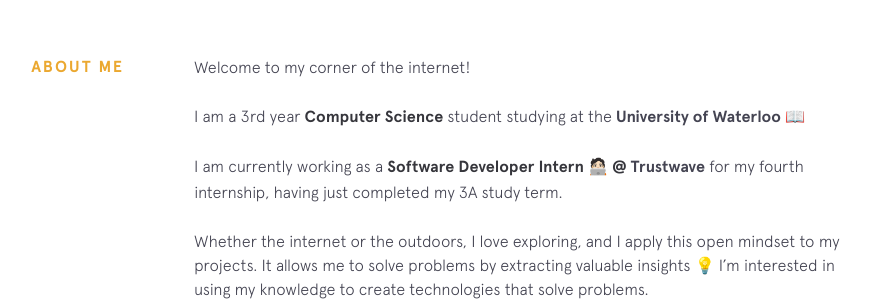
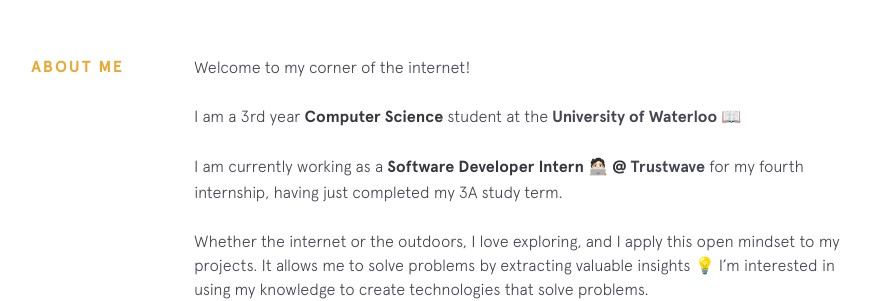
Before and after one commit to rohanxminocha/personal-website-v1, a Jekyll site: the page built from index.html, in a window 1280 px wide and 900 px high, scrolled down 792 px. Shown: the part 153-454 px from the top of the window, without its empty margins (256-1131 px from the left). Built offline with Jekyll 4.4.1, drawn with Linux system fonts in a browser that asks for light colours; nearby versions of some CDN libraries.

Commit message:
Update background.html

```diff
--- a/_includes/background.html
+++ b/_includes/background.html
@@ -2,7 +2,7 @@
    <div class="section__title">About Me</div>
    <div class="section__content">
       <p>Welcome to my corner of the internet!</p>
-      <p>I am a 3rd year <strong>Computer Science</strong> student studying at the <a class="underline-link" href="https://cs.uwaterloo.ca/" target="_blank">University of Waterloo</a> 📖</p>
+      <p>I am a 3rd year <strong>Computer Science</strong> student at the <a class="underline-link" href="https://cs.uwaterloo.ca/" target="_blank">University of Waterloo</a> 📖</p>
       <p>I am currently working as a <strong>Software Developer Intern 🧑🏻‍💻 @</strong> <a class="underline-link" href="https://www.trustwave.com/" target="_blank">Trustwave</a> for my fourth internship, having just completed my 3A study term.</p>
       <p>Whether the internet or the outdoors, I love exploring, and I apply this open mindset to my projects. It allows me to solve problems by extracting valuable insights 💡 I’m interested in using my knowledge to create technologies that solve problems.</p>
       <p><strong>When I'm not working on assignments</strong>, I'm probably rewatching a movie or show <br>(rewatches >>> first watch) 🎥</p>
```
